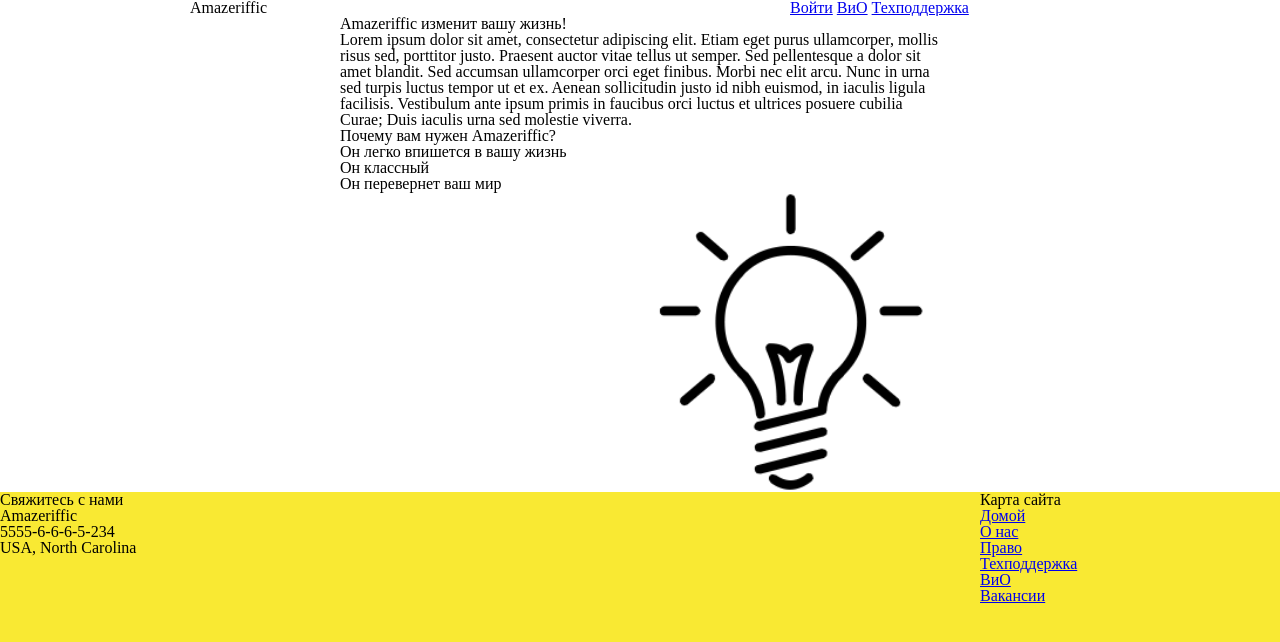
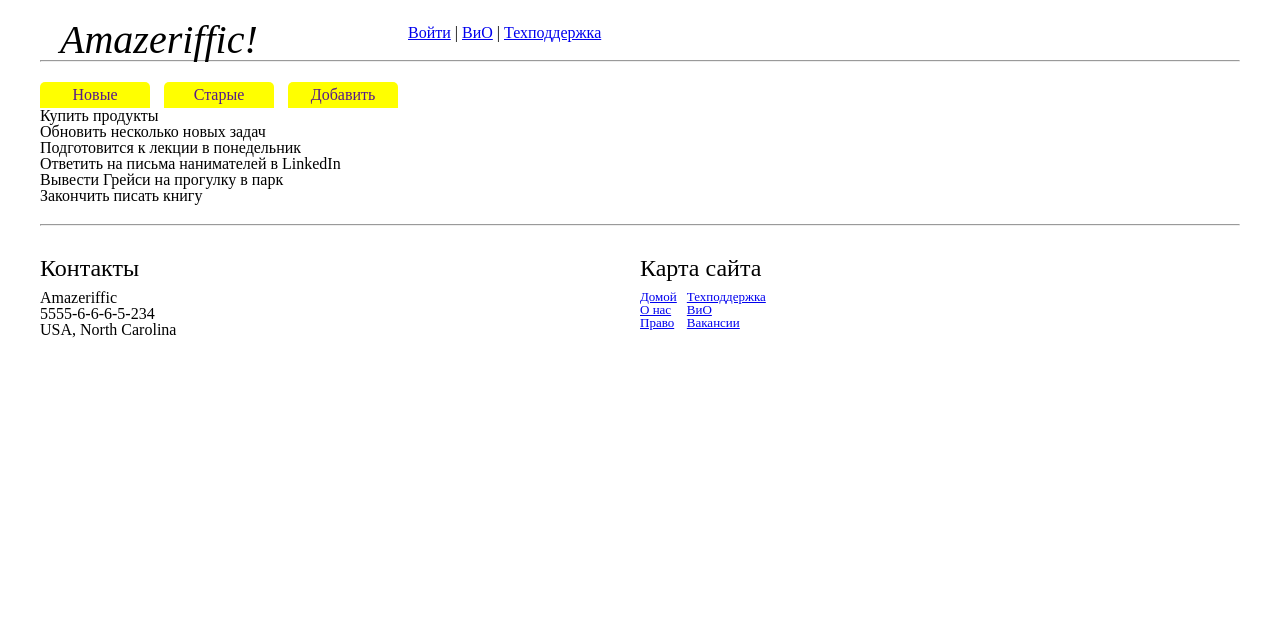
Before and after one commit to Mordress/web-learn, a plain HTML site: page Amazeriffic/index.html in a window 1280 px wide. Drawn offline with Linux system fonts and the light colour scheme.

Commit message:
Amazeriffic restyling

```diff
--- a/Amazeriffic/css/style.css
+++ b/Amazeriffic/css/style.css
@@ -1,55 +1,66 @@
-body {
-    background: #f9e933;
+
+.core {
+    width: 1200px;
+    margin: auto;
+}
+header {
+    margin: 20px;
+}
+header h1 {
+    font-size: 250%;
+    font-style: italic;
+    font-weight: 500;
+    width: 30%;
+    float: left;
+}
+header nav {
+    margin: 5px 0 0 0;
+    float: left;
+    width: 70%;
+}
+.tabs a span {
+    display: inline-block;
+    border-radius: 5px 5px 0 0;
+    width: 100px;
+    margin-right: 10px;
+    text-align: center;
+    background: greenyellow;
+    padding: 5px;
+}
+.tabs a span.active {
+    background: yellow;
 }
 
-header, main, footer {
-    min-width: 900px;
+.line {
+    margin-top: 20px;
+    margin-bottom: 20px;
+    clear: both;
 }
 
-header .container, main .container, footer .container {
-    max-width: 900px;
-    margin: auto;
-}
-
-header {
-    background: white;
-    overflow: auto;
-}
-
-header h1 {
-    float: left;
-    width: 600px;
-    text-align: centerd;
-}
-
-header nav {
-    float: right;
-    width: 300px;
-}
-
-main {
-    background: white;
-    overflow: auto;
-
-}
-main .container {
-    width: 600px;
-}
-main .container img {
-    float: right;
-    width: 300px;
-}
-
-footer {
-    overflow: auto;
-}
-
-.contact {
-    max-width: 900px;
+footer h3 {
+    font-size: 150%;
+    font-weight: 300;
+    width: 30%;
+    margin: 10px 0 10px 0;
+ }
+footer .contact {
     float: left;
     width: 600px;
 }
-.sitemap {
-    width: 300px;
-    float: right;
+
+footer .sitemap {
+    float: left;
+    width: 600px;
 }
+
+.sitemap ul li {
+    font-size: small;
+}
+.left-side-sitemap {
+    float: left;
+    margin: 0 5px 0 0;
+}
+.right-side-sitemap {
+    float: left;
+    margin: 0 0 0 5px;
+}
--- a/Amazeriffic/index.html
+++ b/Amazeriffic/index.html
@@ -7,51 +7,65 @@
     <link rel="stylesheet" type="text/css" href="./css/style.css">
 </head>
 <body>
+    <div class="core">
         <header>
             <div class="container">
-            <h1>Amazeriffic</h1>
+                <h1>Amazeriffic!</h1>
                 <nav>
-                <a href="#">Войти</a>
-                <a href="#">ВиО</a>
+                    <a href="#">Войти</a> |
+                    <a href="#">ВиО</a> |
                     <a href="#">Техподдержка</a>
                 </nav>
             </div>
-
         </header>
+        <div class="line">
+            <hr>
+        </div>
         <main>
             <div class="container">
-            <h2>Amazeriffic изменит вашу жизнь!</h2>
-            <p>Lorem ipsum dolor sit amet, consectetur adipiscing elit. Etiam eget purus ullamcorper, mollis risus sed, porttitor justo.
-                Praesent auctor vitae tellus ut semper. Sed pellentesque a dolor sit amet blandit. Sed accumsan ullamcorper orci eget finibus.
-                Morbi nec elit arcu. Nunc in urna sed turpis luctus tempor ut et ex. Aenean sollicitudin justo id nibh euismod, in iaculis ligula facilisis.
-                Vestibulum ante ipsum primis in faucibus orci luctus et ultrices posuere cubilia Curae; Duis iaculis urna sed molestie viverra.</p>
-            <h3>Почему вам нужен Amazeriffic?</h3>
+                <div class="tabs">
+                    <a href=""><span class="active">Новые</span></a>
+                    <a href=""><span class="active">Старые</span></a>
+                    <a href=""><span class="active">Добавить</span></a>
+                </div>
+                <div class="content">
                     <ul>
-                <li>Он легко впишется в вашу жизнь</li>
-                <li>Он классный</li>
-                <li>Он перевернет ваш мир</li>
+                        <li>Купить продукты</li>
+                        <li>Обновить несколько новых задач</li>
+                        <li>Подготовится к лекции в понедельник</li>
+                        <li>Ответить на письма нанимателей в LinkedIn</li>
+                        <li>Вывести Грейси на прогулку в парк</li>
+                        <li>Закончить писать книгу</li>
                     </ul>
-            <img src="./img/lightbulb.png" alt="Лампочка">
+                </div>
             </div>
         </main>
+        <div class="line">
+            <hr>
+        </div>
         <footer>
             <div class="contact">
-            <h5>Свяжитесь с нами</h5>
+                <h3>Контакты</h3>
                 <p>Amazeriffic</p>
                 <p>5555-6-6-6-5-234</p>
                 <p>USA, North Carolina</p>
             </div>
             <div class="sitemap">
-            <h5>Карта сайта</h5>
+                <h3>Карта сайта</h3>
                 <ul>
+                    <div class="left-side-sitemap">
                         <li><a href="#">Домой</a> </li>
                         <li><a href="#">О нас</a> </li>
                         <li><a href="#">Право</a> </li>
+                    </div>
+                    <div class="right-side-sitemap">
                         <li><a href="#">Техподдержка</a> </li>
                         <li><a href="#">ВиО</a> </li>
                         <li><a href="#">Вакансии</a> </li>
+                    </div>
                 </ul>
             </div>
         </footer>
+    </div>
 </body>
 </html>
```
Lines whose indentation alone changed are shown as unchanged.
